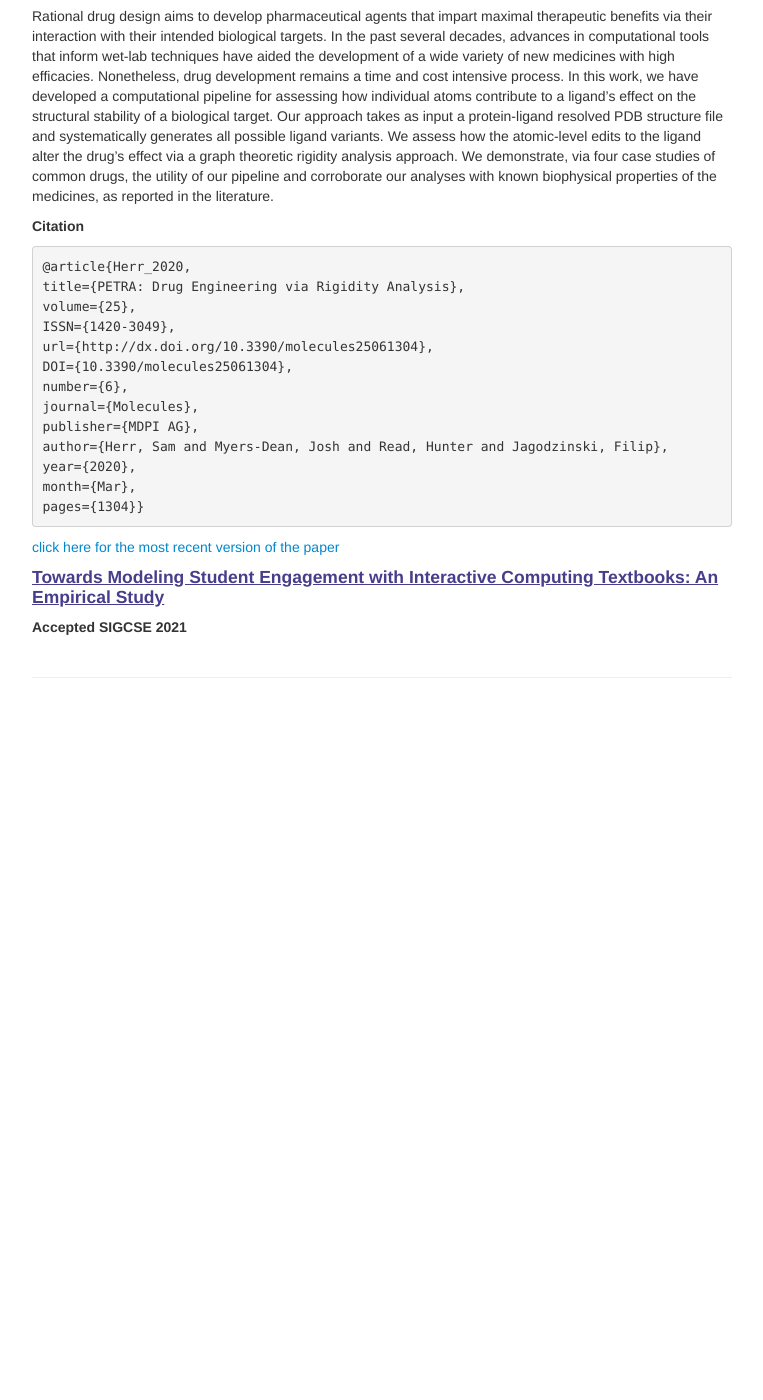
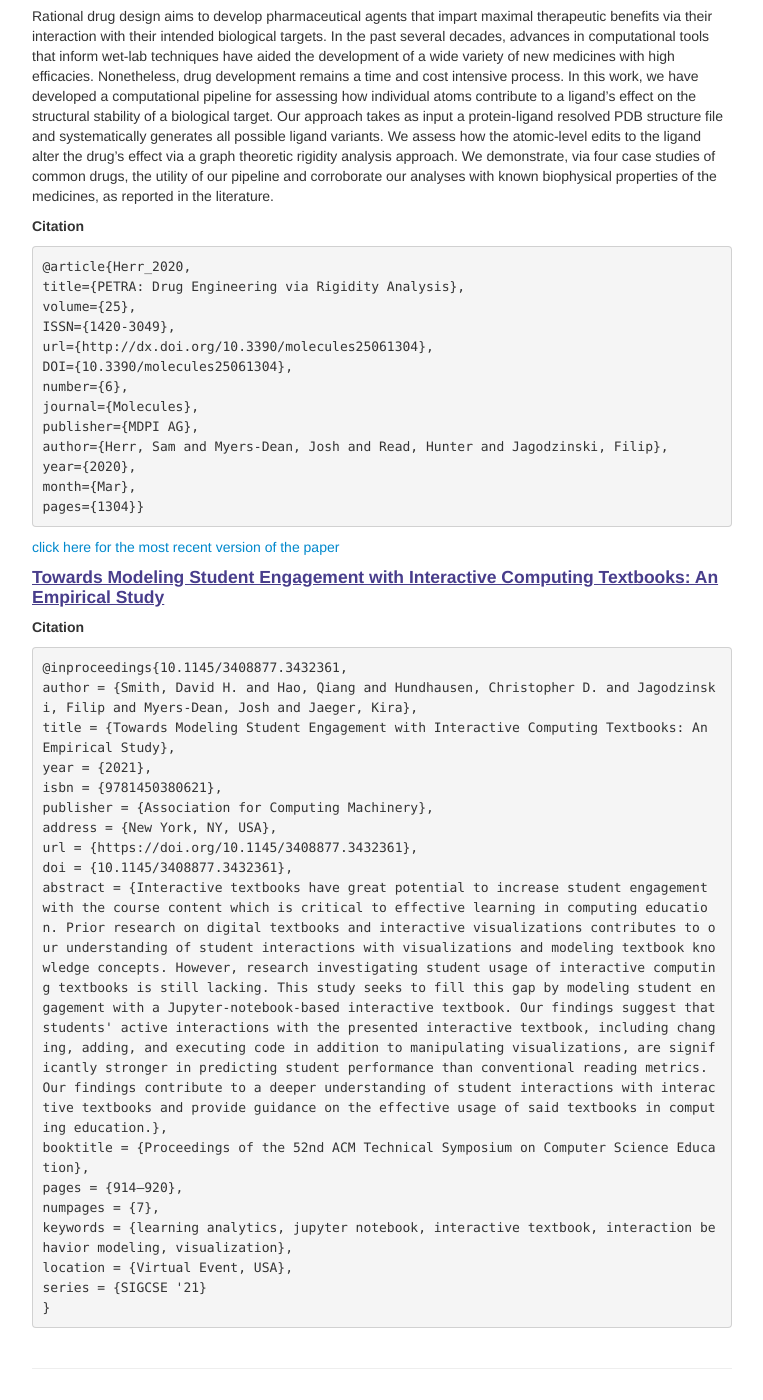
Before and after one commit to joshmyersdean/_joshmyersdean.github.io, a Jekyll site: the page built from pages/research.md, in a window 1280 px wide and 1400 px high, scrolled down 707 px. Shown: the whole window, without its empty margins (258-1021 px from the left). Built offline with Jekyll 4.4.1, drawn with Linux system fonts in a browser that asks for light colours; before the commit the page ends 1416 px from its top, so only the background shows below that.

Commit message:
Update research.md

```diff
--- a/pages/research.md
+++ b/pages/research.md
@@ -43,4 +43,23 @@ pages={1304}}
 </pre>
 [click here for the most recent version of the paper]({{ BASE_PATH}}/pages/working_papers/petra.pdf)
 #### <u>Towards Modeling Student Engagement with Interactive Computing Textbooks: An Empirical Study</u>
-##### Accepted SIGCSE 2021
+##### Citation
+<pre>
+@inproceedings{10.1145/3408877.3432361,
+author = {Smith, David H. and Hao, Qiang and Hundhausen, Christopher D. and Jagodzinski, Filip and Myers-Dean, Josh and Jaeger, Kira},
+title = {Towards Modeling Student Engagement with Interactive Computing Textbooks: An Empirical Study},
+year = {2021},
+isbn = {9781450380621},
+publisher = {Association for Computing Machinery},
+address = {New York, NY, USA},
+url = {https://doi.org/10.1145/3408877.3432361},
+doi = {10.1145/3408877.3432361},
+abstract = {Interactive textbooks have great potential to increase student engagement with the course content which is critical to effective learning in computing education. Prior research on digital textbooks and interactive visualizations contributes to our understanding of student interactions with visualizations and modeling textbook knowledge concepts. However, research investigating student usage of interactive computing textbooks is still lacking. This study seeks to fill this gap by modeling student engagement with a Jupyter-notebook-based interactive textbook. Our findings suggest that students' active interactions with the presented interactive textbook, including changing, adding, and executing code in addition to manipulating visualizations, are significantly stronger in predicting student performance than conventional reading metrics. Our findings contribute to a deeper understanding of student interactions with interactive textbooks and provide guidance on the effective usage of said textbooks in computing education.},
+booktitle = {Proceedings of the 52nd ACM Technical Symposium on Computer Science Education},
+pages = {914–920},
+numpages = {7},
+keywords = {learning analytics, jupyter notebook, interactive textbook, interaction behavior modeling, visualization},
+location = {Virtual Event, USA},
+series = {SIGCSE '21}
+}
+</pre>
```
